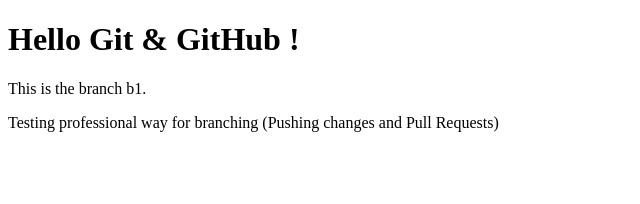
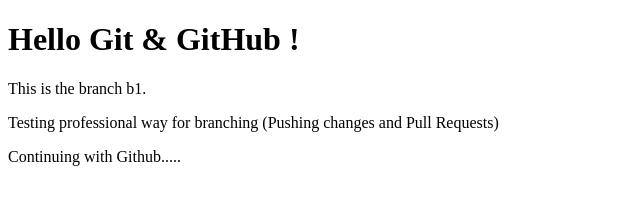
Before and after one commit to gr-grassim/inspirager, a plain HTML site: page index.html in a window 1280 px wide. Shown: the whole page, without its empty margins (0-640 px from the left). Drawn offline with Linux system fonts and the light colour scheme.

Commit message:
Add additional paragraph to index.html

```diff
--- a/index.html
+++ b/index.html
@@ -9,5 +9,6 @@
     <h1>Hello Git & GitHub !</h1>
     <p>This is the branch b1.</p>
     <p>Testing professional way for branching (Pushing changes and Pull Requests)</p>
+    <p>Continuing with Github.....</p>
 </body>
 </html>
```
